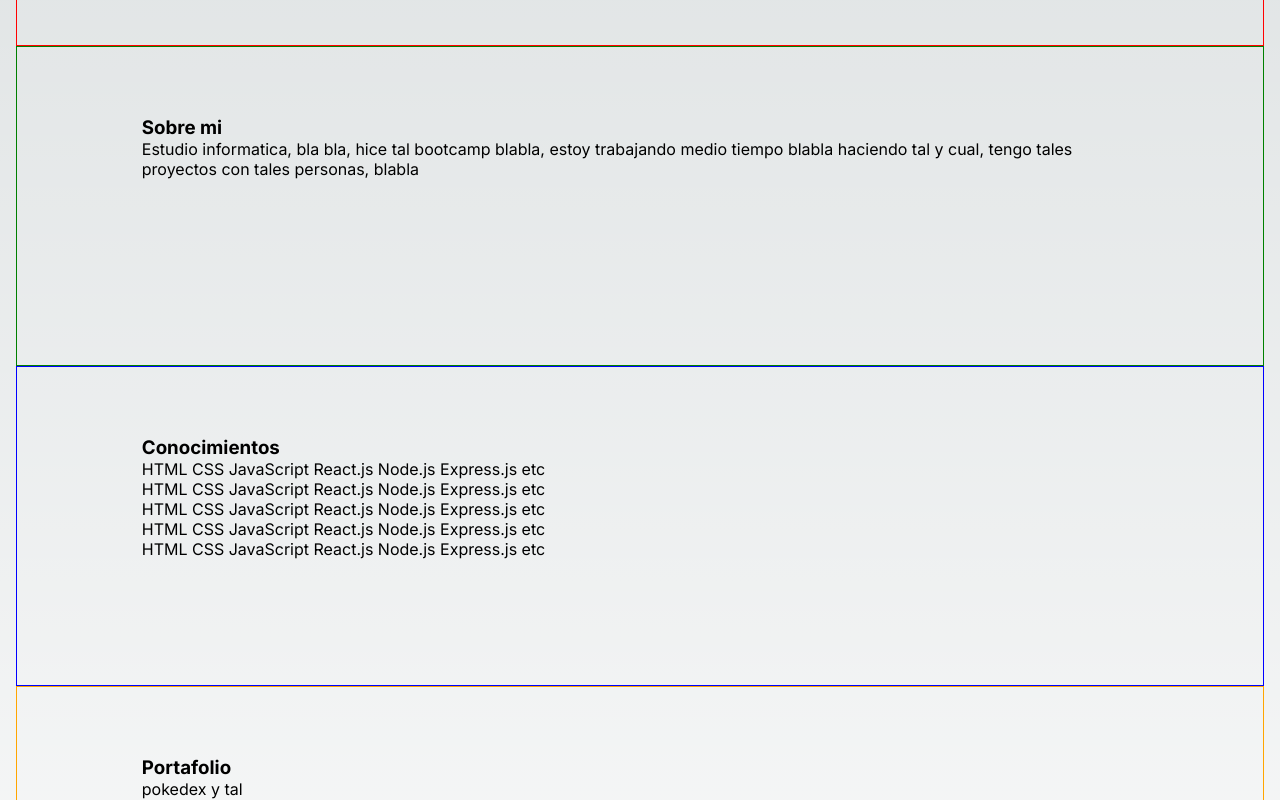
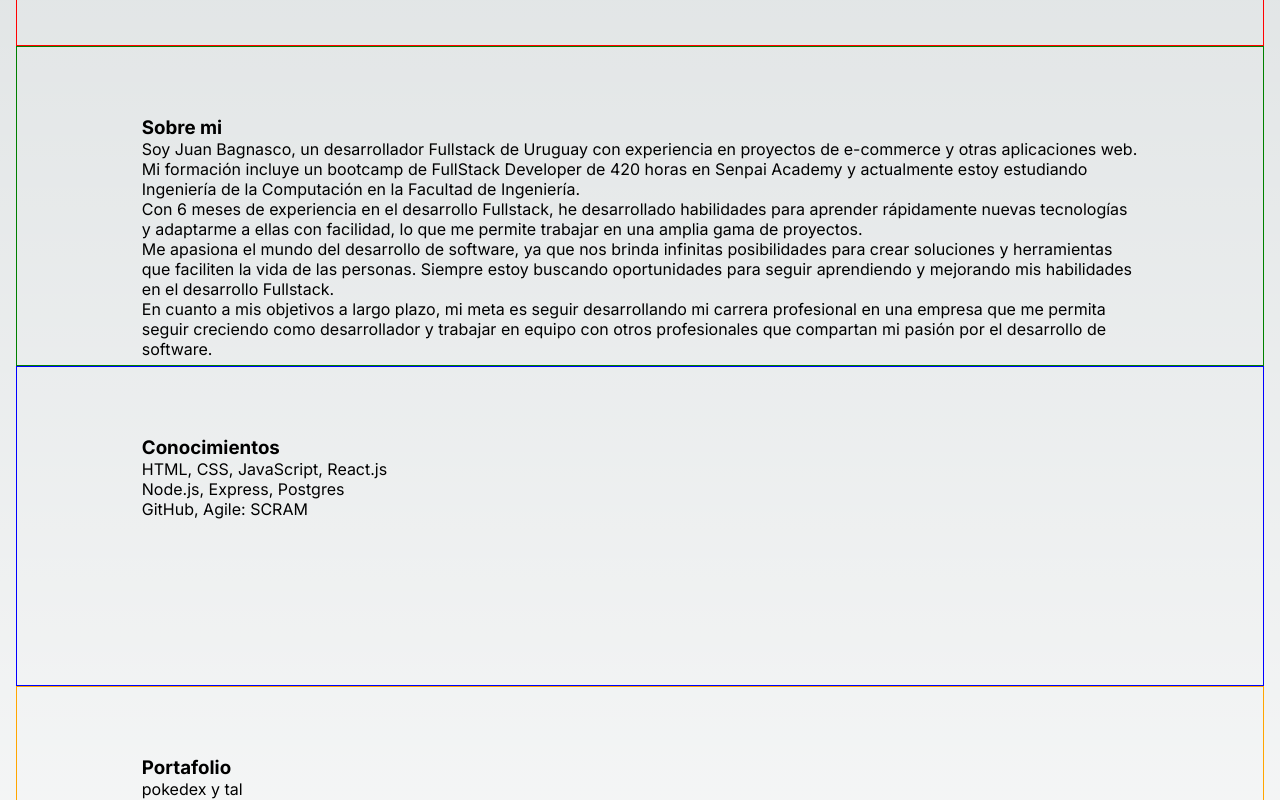
Before and after one commit to JuanBCh/myPortfolio, a Next.js app: page / in a window 1280 px wide. Shown: the part 580-1380 px from the top of the page. Built offline with nearby package versions, Linux system fonts and the light colour scheme.

Commit message:
Agregue la info del aboutme y la de los skills, hay q estiliarlo

```diff
--- a/app/components/aboutMe/AboutMe.js
+++ b/app/components/aboutMe/AboutMe.js
@@ -5,9 +5,30 @@ function AboutMe() {
     <section className={styles.aboutme} id="aboutme">
       <h3>Sobre mi</h3>
       <p>
-        Estudio informatica, bla bla, hice tal bootcamp blabla, estoy trabajando
-        medio tiempo blabla haciendo tal y cual, tengo tales proyectos con tales
-        personas, blabla
+        Soy Juan Bagnasco, un desarrollador Fullstack de Uruguay con experiencia
+        en proyectos de e-commerce y otras aplicaciones web. Mi formación
+        incluye un bootcamp de FullStack Developer de 420 horas en Senpai
+        Academy y actualmente estoy estudiando Ingeniería de la Computación en
+        la Facultad de Ingeniería.
+      </p>
+      <p>
+        Con 6 meses de experiencia en el desarrollo Fullstack, he desarrollado
+        habilidades para aprender rápidamente nuevas tecnologías y adaptarme a
+        ellas con facilidad, lo que me permite trabajar en una amplia gama de
+        proyectos.
+      </p>
+      <p>
+        Me apasiona el mundo del desarrollo de software, ya que nos brinda
+        infinitas posibilidades para crear soluciones y herramientas que
+        faciliten la vida de las personas. Siempre estoy buscando oportunidades
+        para seguir aprendiendo y mejorando mis habilidades en el desarrollo
+        Fullstack.
+      </p>
+      <p>
+        En cuanto a mis objetivos a largo plazo, mi meta es seguir desarrollando
+        mi carrera profesional en una empresa que me permita seguir creciendo
+        como desarrollador y trabajar en equipo con otros profesionales que
+        compartan mi pasión por el desarrollo de software.
       </p>
     </section>
   );
--- a/app/components/header/header.js
+++ b/app/components/header/header.js
@@ -4,8 +4,8 @@ function Header() {
   let nav = [
     { title: "Home", href: "main" },
     { title: "About Me", href: "aboutme" },
+    { title: "Skills", href: "skills" },
     { title: "Portfolio", href: "portfolio" },
-    { title: "Skills", href: "skills" },
     { title: "Contact", href: "contact" },
   ];
   return (
--- a/app/components/skils/skills.js
+++ b/app/components/skils/skills.js
@@ -4,11 +4,9 @@ function Skills() {
   return (
     <section className={styles.skills} id="skills">
       <h3>Conocimientos</h3>
-      <p>HTML CSS JavaScript React.js Node.js Express.js etc</p>
-      <p>HTML CSS JavaScript React.js Node.js Express.js etc</p>
-      <p>HTML CSS JavaScript React.js Node.js Express.js etc</p>
-      <p>HTML CSS JavaScript React.js Node.js Express.js etc</p>
-      <p>HTML CSS JavaScript React.js Node.js Express.js etc</p>
+      <p>HTML, CSS, JavaScript, React.js</p>
+      <p>Node.js, Express, Postgres</p>
+      <p>GitHub, Agile: SCRAM</p>
     </section>
   );
 }
```
